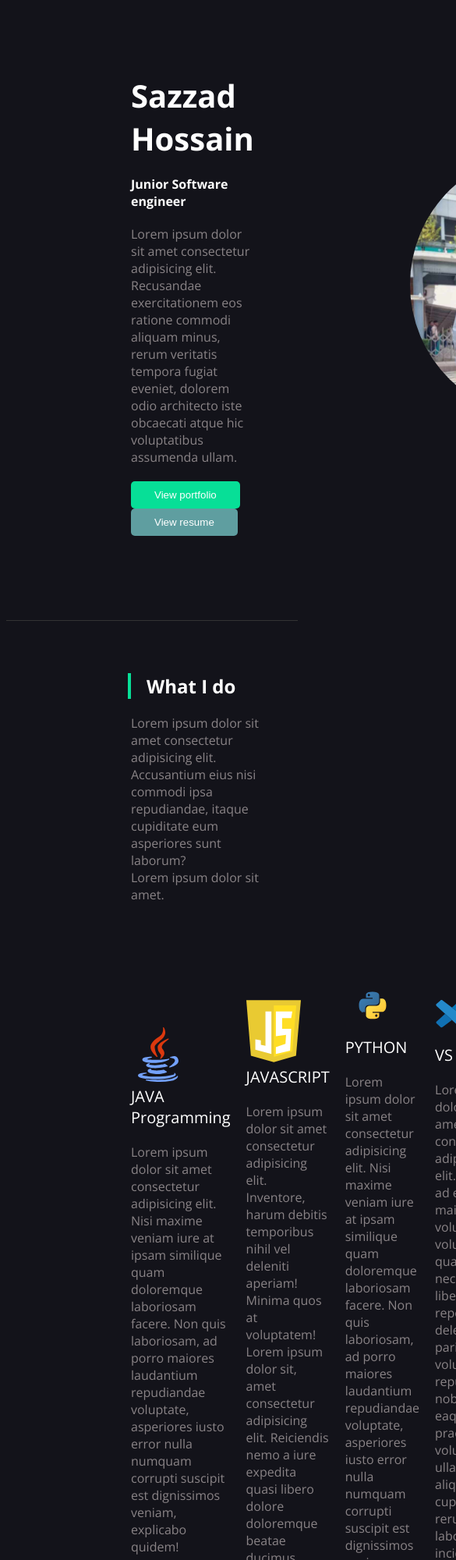
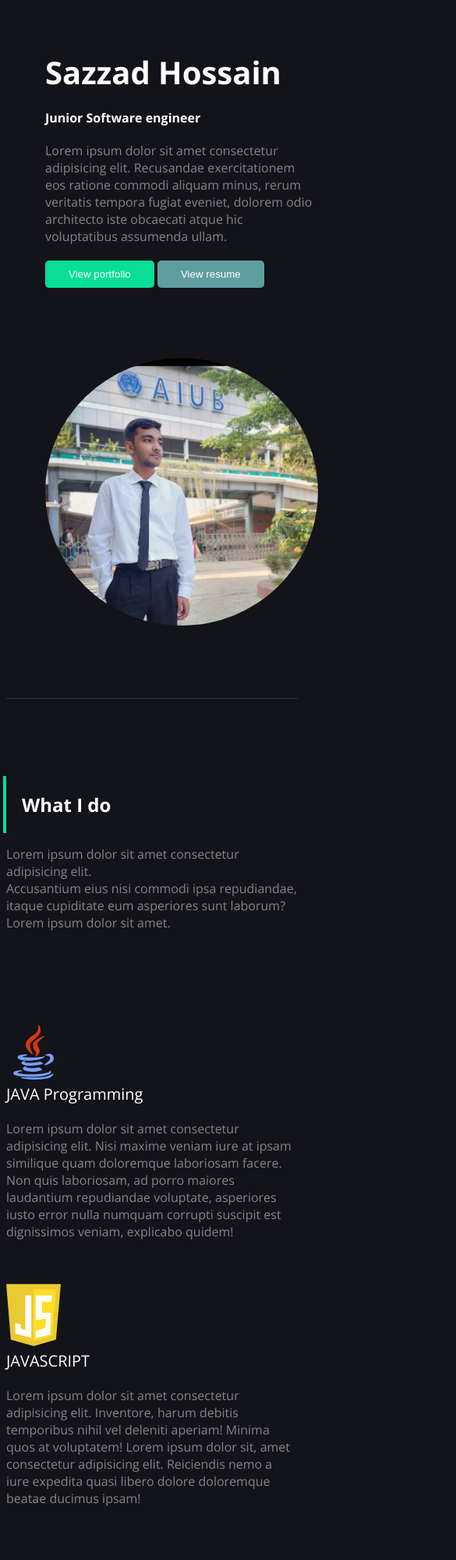
Before and after one commit to FazleRifat/sazzad, a plain HTML site: page index.html in a window 390 px wide. Shown: the top 2000 px of the page at 78% size, 585 px wide, since content can reach past the window. Drawn offline with nearby package versions, Linux system fonts and the light colour scheme.

Commit message:
try to responsive

```diff
--- a/style.css
+++ b/style.css
@@ -40,9 +40,8 @@ header{
     height: 100vh;
 }
 .banner{
-    display: flex;
-    align-items: center;
-    gap: 100px;
+    display: grid;
+    grid-template-columns: repeat(2,1fr);
     position: relative;
     padding: 30px;
     bottom: 20px;
@@ -88,14 +87,16 @@ header{
 
 .what-box{
     box-shadow: -4px 0px 0px rgb(7, 223, 151) ;
+    display: flex;
+    flex-wrap: wrap;
 }
 .what-title{
     margin-left: 20px;
 }
 /* skills*/
 .skills{
-    display: flex;
-    align-items: center;
+    display: grid;
+    grid-template-columns: repeat(4,1fr);
     gap:20px;
 }
 .skill{
@@ -109,3 +110,49 @@ header{
     font-weight: 400;
     margin-bottom: 20px;
 }
+/* responsive */
+/* small device */
+@media screen and (max-width:576px) {
+    .banner{
+        display: grid;
+        grid-template-columns: repeat(1,1fr);
+        margin: 0px;
+        padding: 0px;
+    }
+    section{
+        margin:100px auto;
+        padding: 0px;
+    }
+
+    .skills{
+        display: grid;
+        grid-template-columns: repeat(1,1fr);
+    }
+    .skill{
+        margin-top: 20px;
+        margin-bottom: 0px;
+    }
+}
+/* medium device */
+@media screen and (min-width:576) and (max-width:768px) {
+    .banner{
+        display: grid;
+        grid-template-columns: repeat(2,1fr);
+        margin: 0px;
+        padding: 0px;
+    }
+    section{
+        margin: 0px;
+        padding: 0px;
+    }
+    .skill-section{
+        margin-top: 100px;
+    }
+    .skills{
+        display: grid;
+        grid-template-columns: repeat(2,1fr);
+        height: 500px;
+
+    }
+
+}
```
